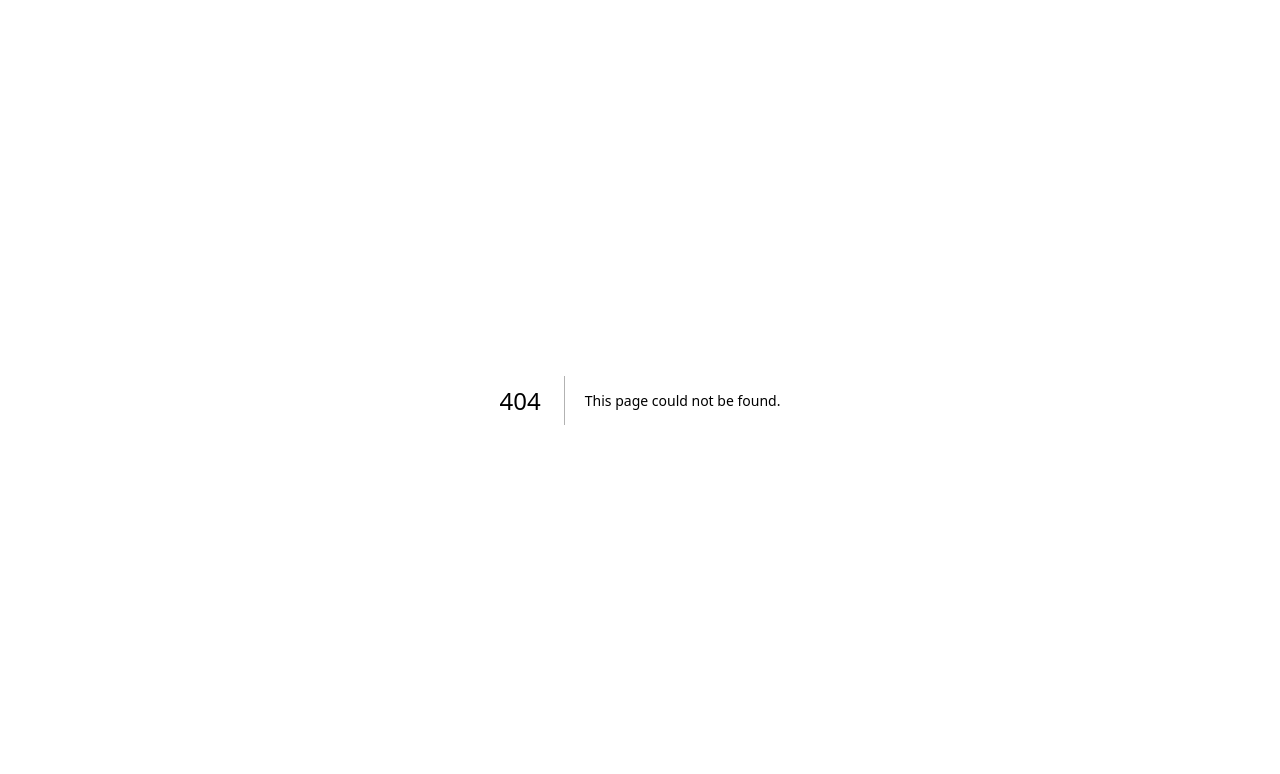
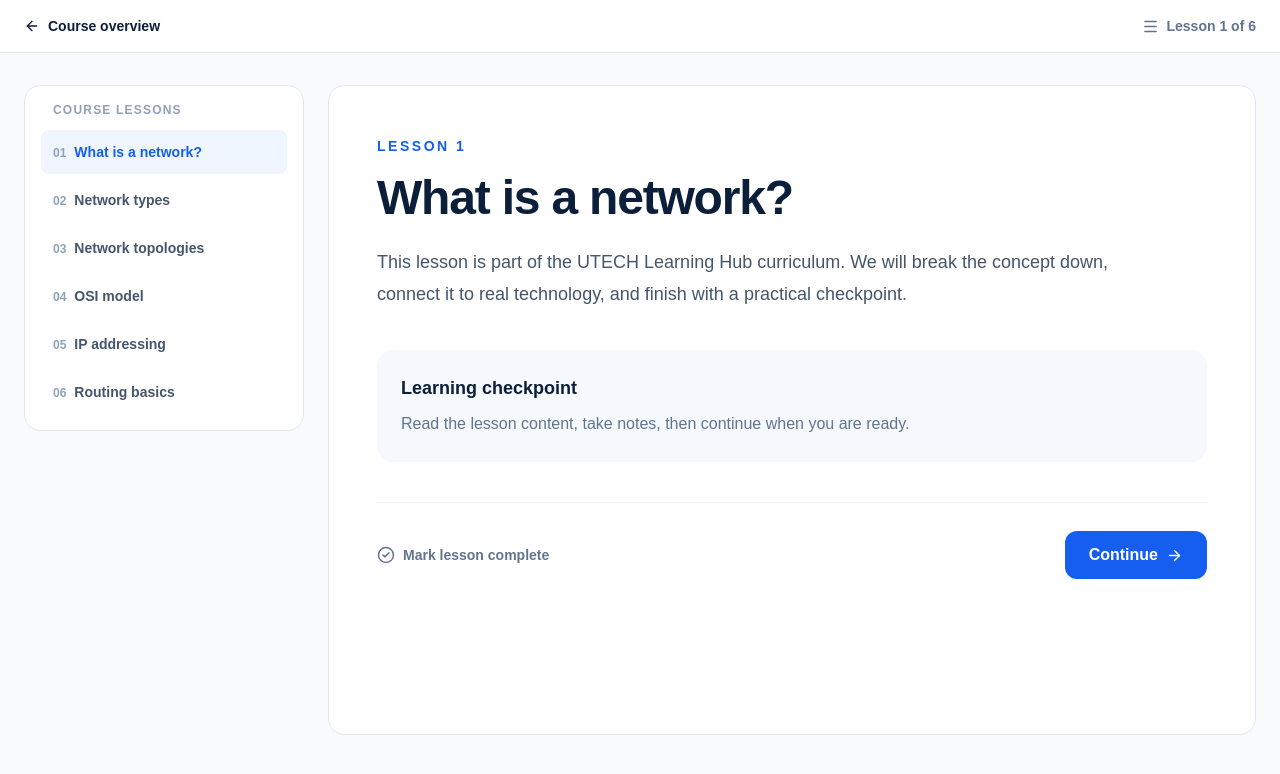
Before and after one commit to utechdev2/utech-learning-platform, a Next.js app: page /learn/computer-networking/lesson-1 in a window 1280 px wide. Before the commit this address had no page. Shown: the top 774 px of the page. Built offline with nearby package versions, Linux system fonts and the light colour scheme.

Commit message:
feat: add course catalogue lesson player and dashboard

```diff
--- /dev/null
+++ b/app/learn/[course]/[lesson]/page.tsx
@@ -0,0 +1,45 @@
+import Link from "next/link";
+import { ArrowLeft, ArrowRight, CheckCircle2, Menu } from "lucide-react";
+import { notFound } from "next/navigation";
+
+const lessons: Record<string,string[]> = {
+  "python-programming":["What is Python?","Variables and data types","Input and output","Conditions","Loops","Functions"],
+  "computer-networking":["What is a network?","Network types","Network topologies","OSI model","IP addressing","Routing basics"],
+  "cybersecurity":["Security fundamentals","Threats and vulnerabilities","Authentication","Access control","Network security","Defensive thinking"],
+  "linux-essentials":["The Linux terminal","Files and directories","Permissions","Processes","Packages","Shell productivity"],
+};
+
+export default async function LessonPage({params}:{params:Promise<{course:string;lesson:string}>}) {
+  const {course,lesson}=await params;
+  const list=lessons[course];
+  if(!list) notFound();
+  const index=Math.max(0,Math.min(list.length-1,Number(lesson.replace("lesson-",""))-1||0));
+  const title=list[index];
+  const next=index+1<list.length?`/learn/${course}/lesson-${index+2}`: `/courses/${course}`;
+  return (
+    <main className="min-h-screen bg-[#f8fafc]">
+      <header className="border-b border-slate-200 bg-white">
+        <div className="mx-auto flex max-w-7xl items-center justify-between px-6 py-4">
+          <Link href={`/courses/${course}`} className="inline-flex items-center gap-2 text-sm font-bold text-[#0b1f3a]"><ArrowLeft size={16}/> Course overview</Link>
+          <div className="hidden items-center gap-2 text-sm font-bold text-slate-500 md:flex"><Menu size={17}/> Lesson {index+1} of {list.length}</div>
+        </div>
+      </header>
+      <div className="mx-auto grid max-w-7xl gap-6 px-6 py-8 lg:grid-cols-[280px_1fr]">
+        <aside className="rounded-2xl border border-slate-200 bg-white p-4 lg:sticky lg:top-6 lg:h-fit">
+          <p className="px-3 pb-3 text-xs font-extrabold uppercase tracking-widest text-slate-400">Course lessons</p>
+          <div className="space-y-1">{list.map((item,i)=><Link key={item} href={`/learn/${course}/lesson-${i+1}`} className={`block rounded-lg px-3 py-3 text-sm font-semibold ${i===index?"bg-blue-50 text-[#155eef]":"text-slate-600 hover:bg-slate-50"}`}><span className="mr-2 text-xs text-slate-400">{String(i+1).padStart(2,"0")}</span>{item}</Link>)}</div>
+        </aside>
+        <article className="min-h-[650px] rounded-2xl border border-slate-200 bg-white p-7 md:p-12">
+          <span className="text-sm font-extrabold uppercase tracking-[0.18em] text-[#155eef]">Lesson {index+1}</span>
+          <h1 className="mt-4 text-4xl font-black tracking-tight text-[#0b1f3a] md:text-5xl">{title}</h1>
+          <p className="mt-6 max-w-3xl text-lg leading-8 text-slate-600">This lesson is part of the UTECH Learning Hub curriculum. We will break the concept down, connect it to real technology, and finish with a practical checkpoint.</p>
+          <div className="mt-10 rounded-2xl bg-[#f5f8fc] p-6"><h2 className="text-lg font-extrabold text-[#0b1f3a]">Learning checkpoint</h2><p className="mt-2 leading-7 text-slate-500">Read the lesson content, take notes, then continue when you are ready.</p></div>
+          <div className="mt-10 flex flex-col gap-3 border-t border-slate-100 pt-7 sm:flex-row sm:items-center sm:justify-between">
+            <div className="inline-flex items-center gap-2 text-sm font-bold text-slate-500"><CheckCircle2 size={18}/> Mark lesson complete</div>
+            <Link href={next} className="inline-flex items-center justify-center gap-2 rounded-xl bg-[#155eef] px-6 py-3 font-bold text-white hover:bg-blue-700">Continue <ArrowRight size={17}/></Link>
+          </div>
+        </article>
+      </div>
+    </main>
+  );
+}
```
